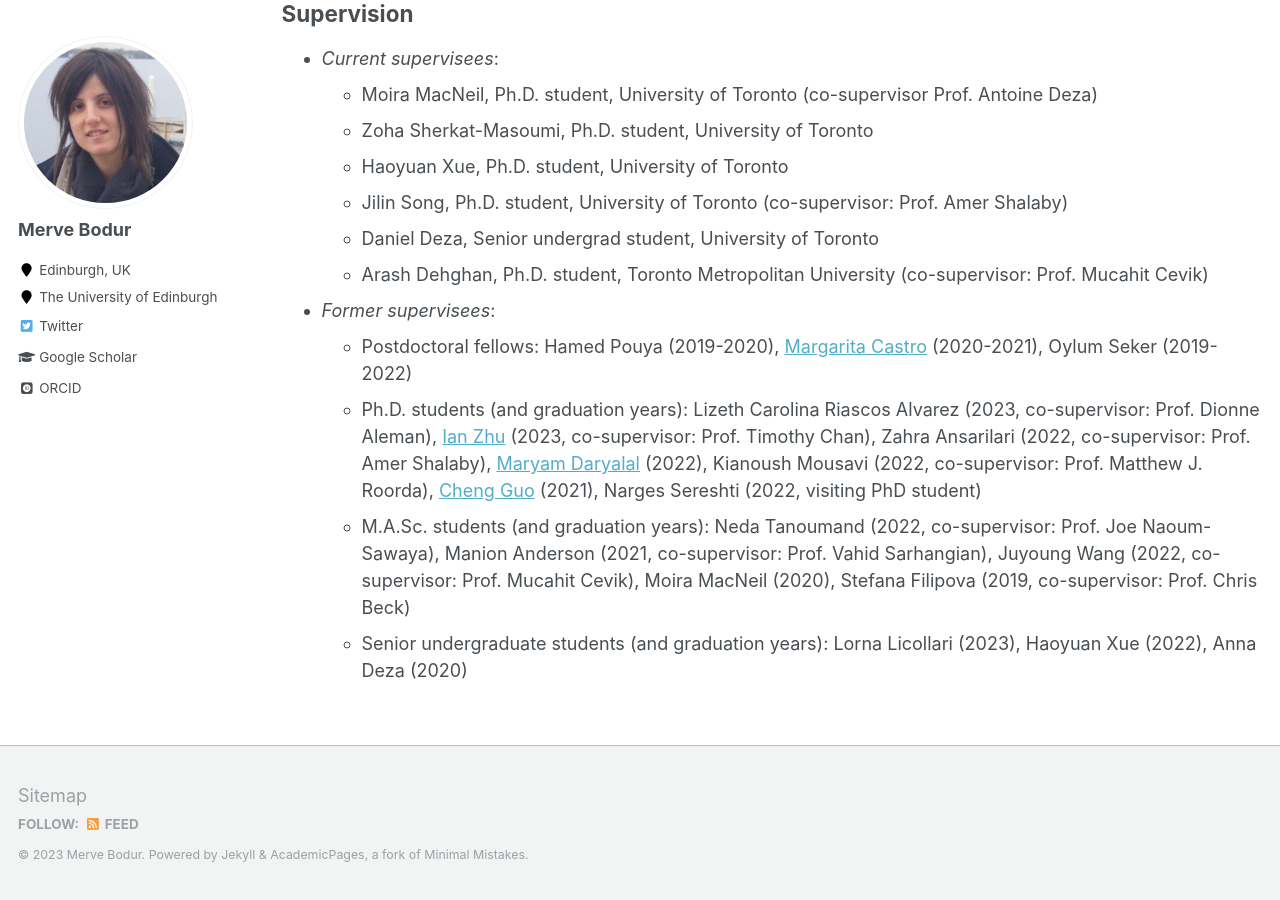
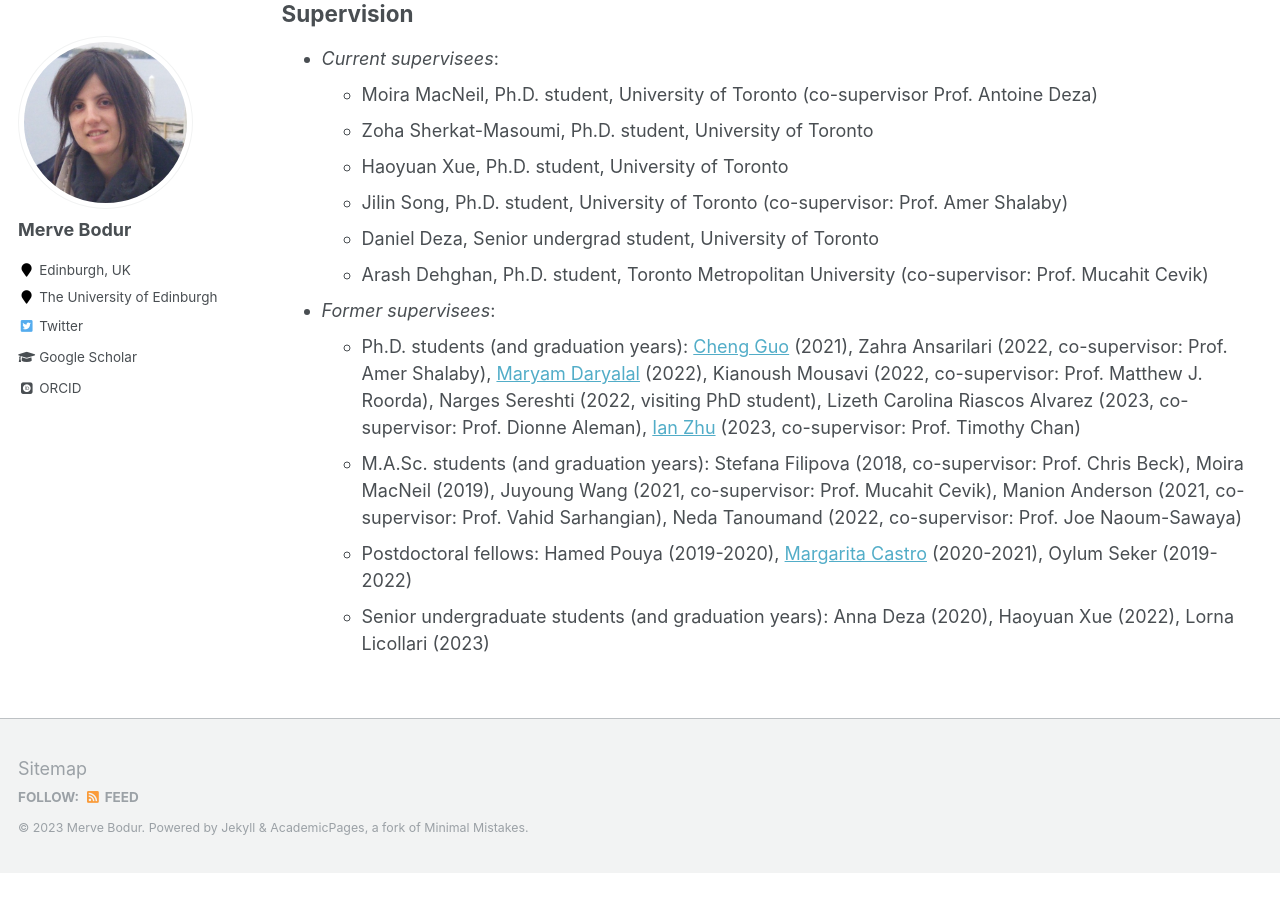
Before and after one commit to mervebodur/mervebodur.github.io, a Jekyll site: the page built from _pages/research.md, in a window 1280 px wide and 900 px high, scrolled down 4844 px. Built offline with Jekyll 4.4.1, drawn with Linux system fonts in a browser that asks for light colours; some web fonts are replaced; after the commit the page ends 5717 px from its top, so only the background shows below that.

Commit message:
Update research.md

```diff
--- a/_pages/research.md
+++ b/_pages/research.md
@@ -149,7 +149,7 @@ Z. Ansarilari, M. M. Nesheli, S. Srikukenthiran, M. Bodur, and A. Shalaby\
   - Arash Dehghan, Ph.D. student, Toronto Metropolitan University (co-supervisor: Prof. Mucahit Cevik)
 
 - *Former supervisees*:
+  - Ph.D. students (and graduation years): [Cheng Guo](https://chengg04.github.io/) (2021), Zahra Ansarilari (2022, co-supervisor: Prof. Amer Shalaby), [Maryam Daryalal](https://www.maryamdaryalal.com/) (2022), Kianoush Mousavi (2022, co-supervisor: Prof. Matthew J. Roorda), Narges Sereshti (2022, visiting PhD student), Lizeth Carolina Riascos Alvarez (2023, co-supervisor: Prof. Dionne Aleman), [Ian Zhu](https://www.ianyzhu.com/) (2023, co-supervisor: Prof. Timothy Chan)
+  - M.A.Sc. students (and graduation years): Stefana Filipova (2018, co-supervisor: Prof. Chris Beck), Moira MacNeil (2019), Juyoung Wang (2021, co-supervisor: Prof. Mucahit Cevik), Manion Anderson (2021, co-supervisor: Prof. Vahid Sarhangian), Neda Tanoumand (2022, co-supervisor: Prof. Joe Naoum-Sawaya)
   - Postdoctoral fellows: Hamed Pouya (2019-2020), [Margarita Castro](https://sites.google.com/view/margaritacastro) (2020-2021), Oylum Seker (2019-2022)
-  - Ph.D. students (and graduation years): Lizeth Carolina Riascos Alvarez (2023, co-supervisor: Prof. Dionne Aleman), [Ian Zhu](https://www.ianyzhu.com/) (2023, co-supervisor: Prof. Timothy Chan), Zahra Ansarilari (2022, co-supervisor: Prof. Amer Shalaby), [Maryam Daryalal](https://www.maryamdaryalal.com/) (2022), Kianoush Mousavi (2022, co-supervisor: Prof. Matthew J. Roorda), [Cheng Guo](https://chengg04.github.io/) (2021), Narges Sereshti (2022, visiting PhD student)
-  - M.A.Sc. students (and graduation years): Neda Tanoumand (2022, co-supervisor: Prof. Joe Naoum-Sawaya), Manion Anderson (2021, co-supervisor: Prof. Vahid Sarhangian), Juyoung Wang (2022, co-supervisor: Prof. Mucahit Cevik), Moira MacNeil (2020), Stefana Filipova (2019, co-supervisor: Prof. Chris Beck)
-  - Senior undergraduate students  (and graduation years): Lorna Licollari (2023), Haoyuan Xue (2022), Anna Deza (2020)
+  - Senior undergraduate students (and graduation years): Anna Deza (2020), Haoyuan Xue (2022), Lorna Licollari (2023)
```
